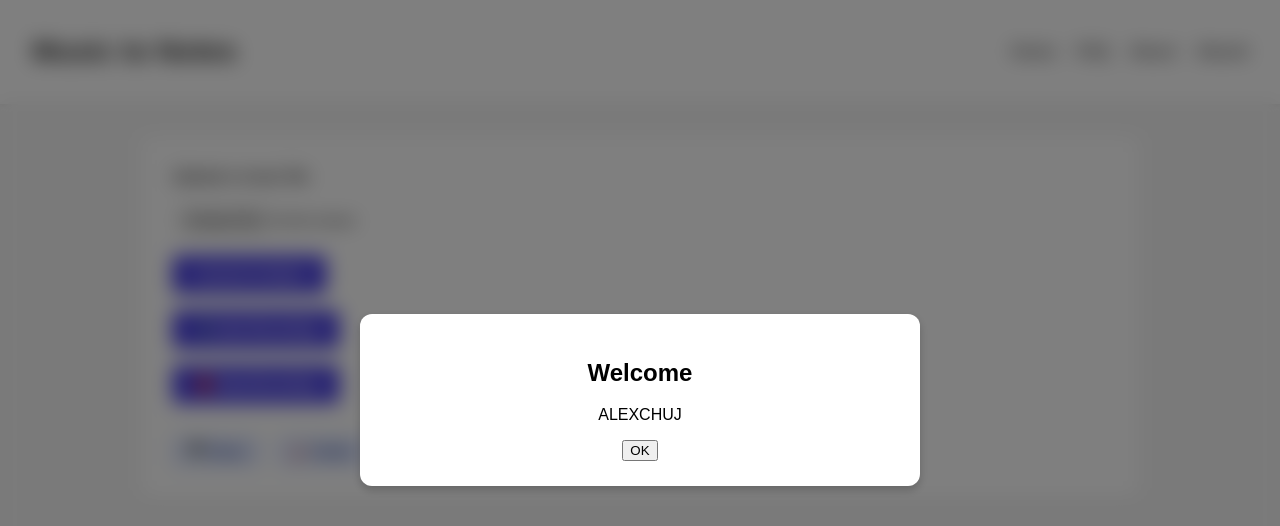
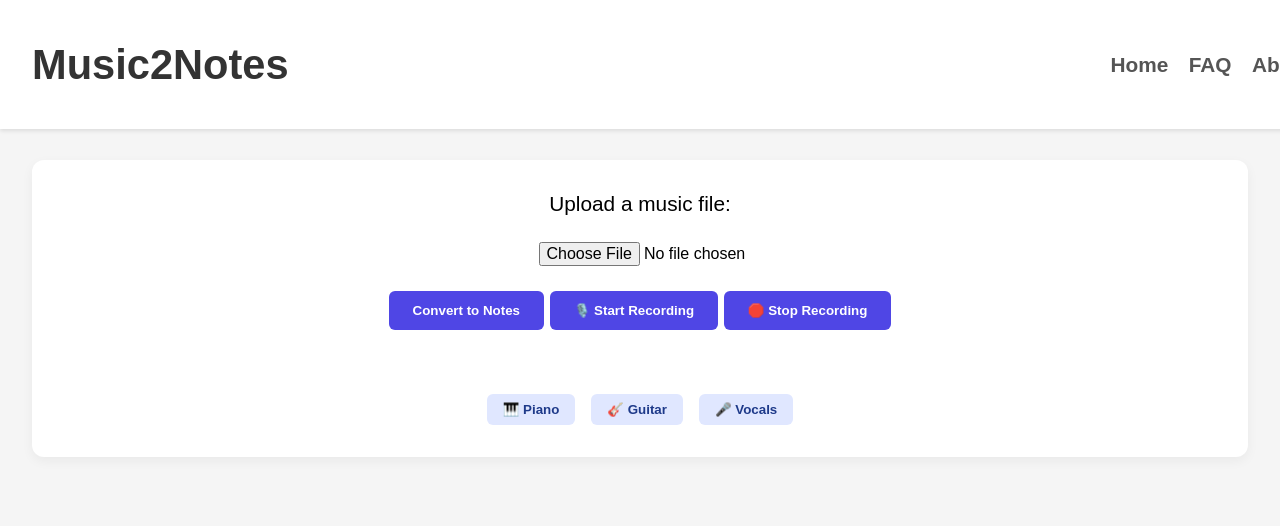
Before and after one commit to mixasolop/FIT-frontend, a plain HTML site: page blabla.html in a window 1280 px wide. Drawn offline with Linux system fonts and the light colour scheme.

Commit message:
changed all logs that asked project manegger

```diff
--- a/blabla.html
+++ b/blabla.html
@@ -12,19 +12,23 @@
   <div class="modal" id="introModal">
     <div class="modal-content">
       <h2>Welcome</h2>
-      <p>ALEXCHUJ</p>
+      <h2>Instructions</h2>
+      <ol>
+        Step 1: Click the "Record" button to start recording what you want to play!<ol></ol>
+        Step 2: System will analyze the recorded sound and generate a notes sheet.<ol></ol>
+        Step 3: Read the results from the three sections below the record button.
+      </ol>
       <button class="btn" onclick="closeModal()">OK</button>
     </div>
   </div>
 
 
   <header>
-    <h1>Music to Notes</h1>
+    <h1>Music2Notes</h1>
     <nav>
       <a href="#">Home</a>
       <a href="#">FAQ</a>
       <a href="#">About</a>
-      <a href="#">Aboutt</a>
     </nav>
   </header>
 
@@ -33,10 +37,12 @@
       <label for="audioFile">Upload a music file:</label>
       <input type="file" id="audioFile" accept="audio/*" />
 
-      <button onclick="convertFile()">Convert to Notes</button>
-
-      <button onclick="startRecording()">🎙️ Start Recording</button>
-      <button onclick="stopRecording()">🛑 Stop Recording</button>
+      <!-- NEW WRAPPER for these 3 buttons -->
+      <div class="upload-buttons">
+        <button onclick="convertFile()">Convert to Notes</button>
+        <button onclick="startRecording()">🎙️ Start Recording</button>
+        <button onclick="stopRecording()">🛑 Stop Recording</button>
+      </div>
 
       <div class="instrument-buttons">
         <button onclick="selectInstrument('Piano')">🎹 Piano</button>
--- a/script.js
+++ b/script.js
@@ -1,6 +1,6 @@
 // Show the modal when the page loads
 window.addEventListener("DOMContentLoaded", () => {
-    document.getElementById("introModal").style.display = "flex";
+    document.getElementById("introModal").style.display = "none";
   });
 
   // Close modal on button click
@@ -41,10 +41,28 @@ window.addEventListener("DOMContentLoaded", () => {
 
       mediaRecorder.onstop = () => {
         const audioBlob = new Blob(audioChunks, { type: 'audio/wav' });
-        console.log('Recording complete', audioBlob);
-        document.getElementById("output").style.display = "block";
-        document.getElementById("notes").innerText = `C4 E4 F4 A4 (Instrument: ${selectedInstrument || 'None'})`;
+        const audioUrl = URL.createObjectURL(audioBlob);
+
+        // Create a download link
+        const downloadLink = document.createElement("a");
+        downloadLink.href = audioUrl;
+        downloadLink.download = "recording.wav";
+        downloadLink.innerText = "⬇️ Download Your Recording";
+        downloadLink.style.display = "block";
+        downloadLink.style.marginTop = "1rem";
+        downloadLink.style.color = "#4f46e5";
+        downloadLink.style.fontWeight = "bold";
+
+        // Show notes and link
+        const output = document.getElementById("output");
+        output.style.display = "block";
+        output.innerHTML = `
+          <h3>Extracted Notes:</h3>
+          <p id="notes">C4 E4 F4 A4 (Instrument: ${selectedInstrument || 'None'})</p>
+        `;
+        output.appendChild(downloadLink);
       };
+
 
       alert("Recording started...");
     });
--- a/style.css
+++ b/style.css
@@ -4,11 +4,17 @@ body {
     margin: 0;
     font-family: Arial, sans-serif;
     background-color: #f5f5f5;
+    padding-top: 8rem;
   }
 
   header {
+    position: fixed;
+    width: 100%;
+    top: 0%;
+    left: 0%;
+    z-index: 100%;
     background-color: #fff;
-    padding: 1rem 2rem;
+    padding: 0.8rem 2rem;
     display: flex;
     justify-content: space-between;
     align-items: center;
@@ -16,12 +22,13 @@ body {
   }
 
   header h1 {
-    font-size: 1.8rem;
+    font-size: 2.6rem;
     color: #333;
   }
 
   nav a {
     margin-left: 1rem;
+    font-size: 1.3rem;
     text-decoration: none;
     color: #555;
     font-weight: bold;
@@ -29,23 +36,26 @@ body {
 
   main {
     padding: 2rem;
-    max-width: 1000px;
+    max-width: 100%;
     margin: 0 auto;
   }
 
   .upload-section {
     background: white;
     padding: 2rem;
+    font-size: 1.3rem;
     border-radius: 12px;
     box-shadow: 0 4px 12px rgba(0,0,0,0.05);
     display: flex;
     flex-direction: column;
     gap: 1rem;
-    align-items: flex-start;
+    align-items: center;
   }
 
   .upload-section input[type="file"] {
-    padding: 0.5rem;
+    padding: 0.6rem;
+    margin-left: 100px;
+    font-size: 1rem;
   }
 
   .modal {
@@ -68,11 +78,11 @@ body {
     background: #fff;
     padding: 25px 30px;
     width: 90%;
-    max-width: 500px;
+    max-width: 650px;
     border-radius: 12px;
     box-shadow: 0 4px 10px rgba(0,0,0,0.2);
     text-align: center;
-    z-index: 10000; /* Optional: extra layer */
+    z-index: 9999; /* Optional: extra layer */
   }
 
 
@@ -92,11 +102,15 @@ body {
 
   .instrument-buttons {
     display: flex;
+    justify-content: center;
+    align-items: center;
+    font: 3rem;
     gap: 1rem;
-    margin-top: 1rem;
-  }
+    margin-top: 3rem;
+    align-self: center;       /* <-- centers this flex item within its parent’s column layout */
+}
 
-  .instrument-buttons button {
+.instrument-buttons button {
     background-color: #e0e7ff;
     color: #1e3a8a;
     border: none;
@@ -104,10 +118,10 @@ body {
     border-radius: 6px;
     font-weight: bold;
     cursor: pointer;
-  }
+ }
 
-  .instrument-buttons button:hover {
-    background-color: #c7d2fe;
+ .instrument-buttons button:hover {
+   background-color: #c7d2fe;
   }
 
   .output {
```
